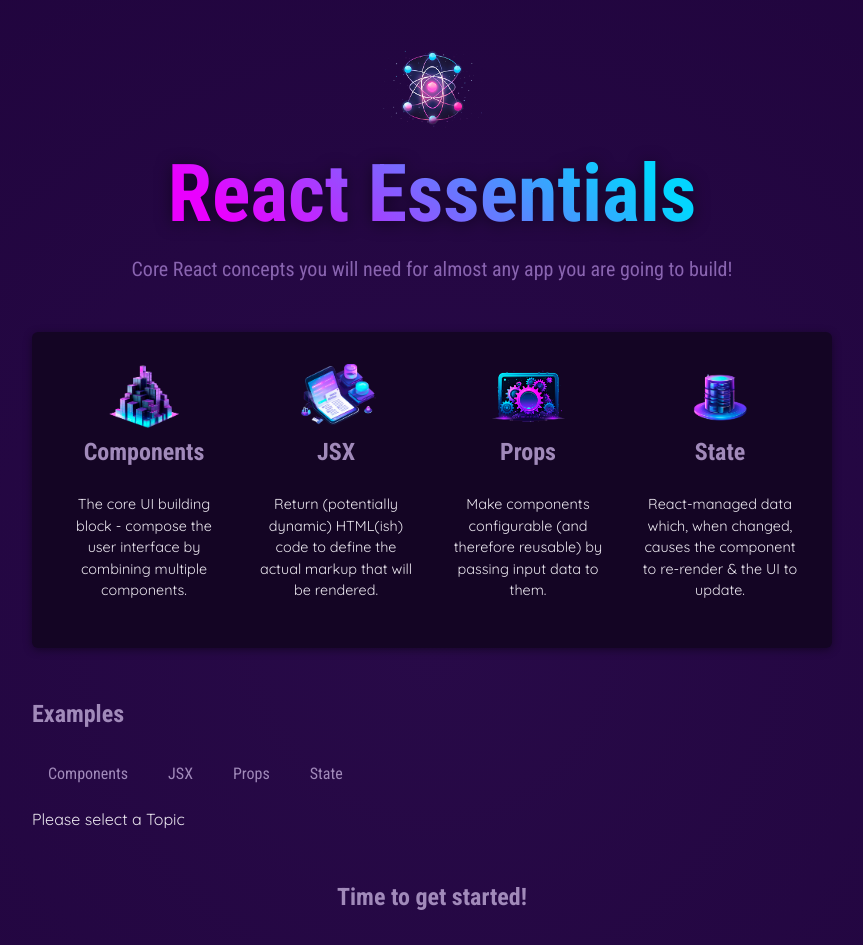
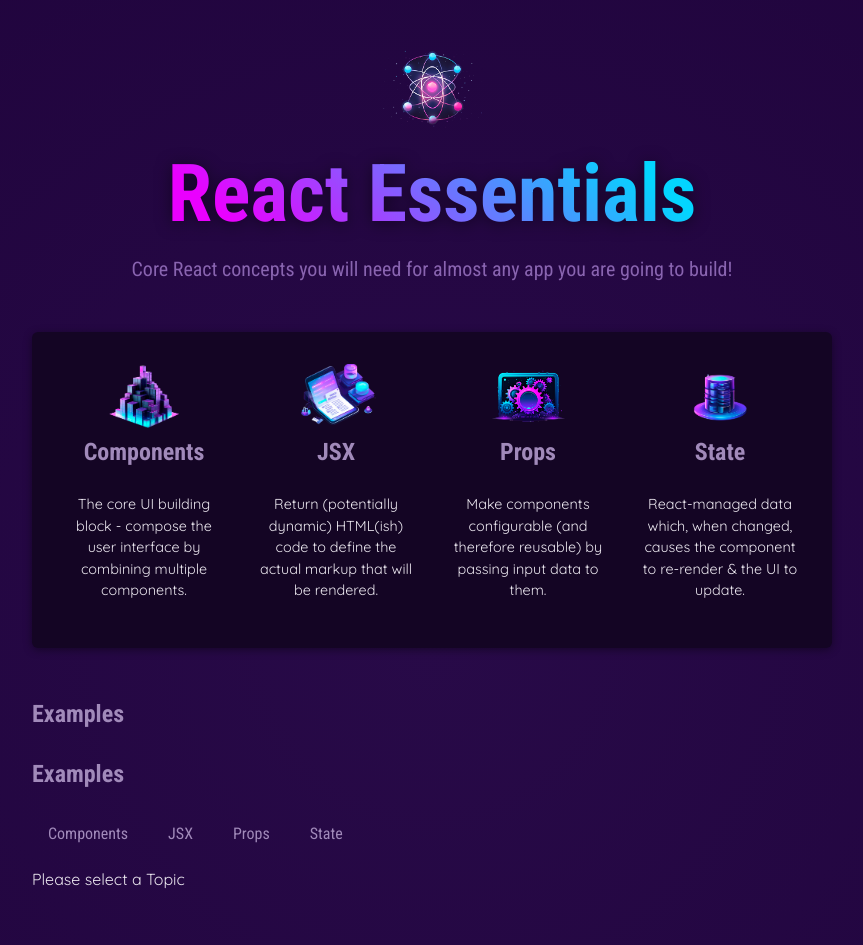
Before and after one commit to Shashi5657/React_Master, a React (Vite) app in the folder 01-react-essentials/: page / in a window 1280 px wide. Shown: the top 945 px of the page, without its empty margins (208-1071 px from the left). Built offline with nearby package versions, Linux system fonts and the light colour scheme.

Commit message:
react essentials deep dive

```diff
--- a/01-react-essentials/src/components/CoreConcepts.jsx
+++ b/01-react-essentials/src/components/CoreConcepts.jsx
@@ -1,3 +1,5 @@
+//splitted the components by feature & state
+
 import CoreConcept from "./CoreConcept";
 import { CORE_CONCEPTS } from "../data";
 
--- a/01-react-essentials/src/components/Examples.jsx
+++ b/01-react-essentials/src/components/Examples.jsx
@@ -1,6 +1,12 @@
-import {useState} from 'react'
-import TabButtons from './TabButtons';
-import { EXAMPLES } from '../data';
+// fragments can also be  used <> </> , <fragment> </fragment>
+
+//splitted the components by feature & state
+
+import { useState } from "react";
+import TabButtons from "./TabButtons";
+import { EXAMPLES } from "../data";
+import Section from "./Section";
+import Tabs from "./Tabs";
 
 export default function Examples() {
   // ****** using state hook , it is used for changing content *******
@@ -29,9 +35,8 @@ export default function Examples() {
   }
 
   return (
-    <section id="examples">
+    <Section title="Examples" id="examples">
       <h2>Examples</h2>
-      <menu>
         {/* //onSelect is passing as props to the TabButtons component */}
         {/* //for passing the appropriate value to the onClick event,
              here we r using it as an arrow function & passing an argument to it ,
@@ -44,34 +49,38 @@ export default function Examples() {
 
         {/* here I am passing value to the isSelected props based on the condition,
              that if the selectedTopic is components it is passed such like that */}
-
+        <Tabs
+          buttons={
+            <>
               <TabButtons
                 isSelected={selectedTopic === "components"}
-          onSelect={() => handleSelect("components")}
+                onClick={() => handleSelect("components")}
               >
                 Components
               </TabButtons>
               <TabButtons
                 isSelected={selectedTopic === "jsx"}
-          onSelect={() => handleSelect("jsx")}
+                onClick={() => handleSelect("jsx")}
               >
                 JSX
               </TabButtons>
               <TabButtons
                 isSelected={selectedTopic === "props"}
-          onSelect={() => handleSelect("props")}
+                onClick={() => handleSelect("props")}
               >
                 Props
               </TabButtons>
               <TabButtons
                 isSelected={selectedTopic === "state"}
-          onSelect={() => handleSelect("state")}
+                onClick={() => handleSelect("state")}
               >
                 State
               </TabButtons>
-      </menu>
-
+            </>
+          }
+        >
           {tabContent}
+        </Tabs>
 
       {/* // ********* Rendering content conditionally in 2nd way ****** */}
 
@@ -97,6 +106,6 @@ export default function Examples() {
                 <code>{EXAMPLES[selectedTopic].code}</code>
               </pre>
             </div>} */}
-    </section>
+    </Section>
   );
 }
--- /dev/null
+++ b/01-react-essentials/src/components/Section.jsx
@@ -0,0 +1,12 @@
+//created this section component so we can simply pass our diff sections through this component
+// ...props is a forwarded props, which can be used if many props are need to be passed
+// with ...props we can directly pass the values as props from the main app to this component
+
+export default function Section({ title, children, ...props }) {
+  return (
+    <section {...props}>
+      <h2>{title}</h2>
+      {children}
+    </section>
+  );
+}
--- a/01-react-essentials/src/components/TabButtons.jsx
+++ b/01-react-essentials/src/components/TabButtons.jsx
@@ -1,10 +1,12 @@
-export default function (props) {
+export default function ({ isSelected, children, ...props}) {
   return (
     <li>
       {/* //we r getting onSelect as props from the app.js,
        where here it is assigned for the onClick event handler */}
        {/* we r passing classname dynamically & using a prop isSelected here */}
-      <button className={props.isSelected ? 'active' : ''} onClick={props.onSelect}>{props.children}</button>
+      <button className={isSelected ? 'active' : ''}  {...props} >{children}</button>
     </li>
   );
 }
+
+// onClick={props.onSelect}
--- /dev/null
+++ b/01-react-essentials/src/components/Tabs.jsx
@@ -0,0 +1,12 @@
+import { Children } from "react";
+
+export default function Tabs({ children, buttons }) {
+  return (
+    <>
+      <menu>
+        {buttons}
+      </menu>
+      {children}
+    </>
+  );
+}
```
Lines whose indentation alone changed are shown as unchanged.
